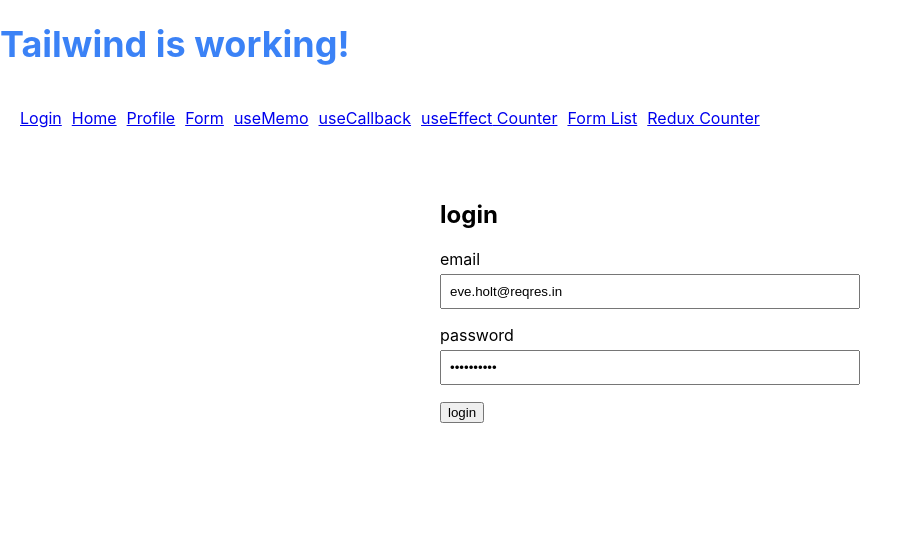
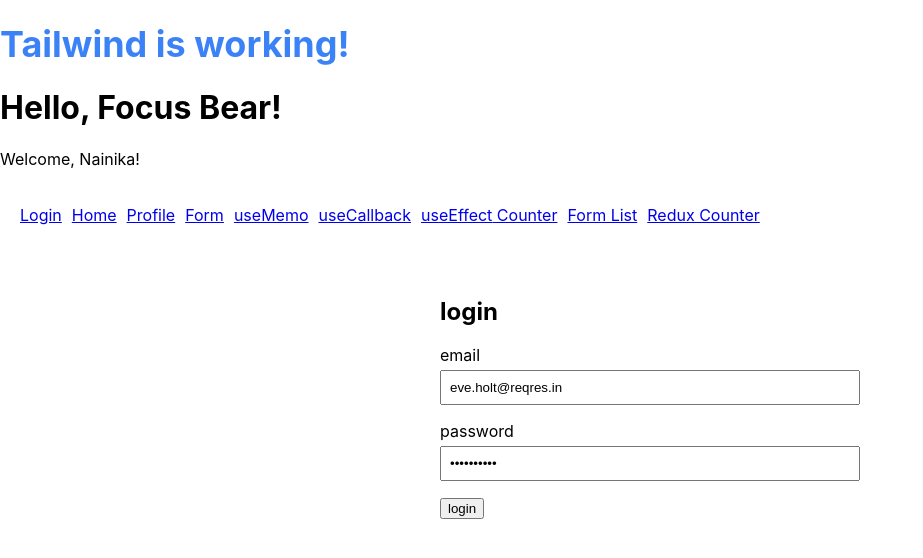
Before and after one commit to NainikaSharma/NainikaSharma-intern-repo, a React (Create React App) app: page / in a window 1280 px wide. Shown: the top 558 px of the page, without its empty margins (0-923 px from the left). Built offline with nearby package versions, Linux system fonts and the light colour scheme.

Commit message:
Create HelloWorld component with props

```diff
--- a/src/App.js
+++ b/src/App.js
@@ -12,13 +12,19 @@ import Counter from "./Counter";
 import CounterMessage from "./CounterMessage";
 import FormList from "./components/FormList";
 import ReduxCounter from "./ReduxCounter"; // Redux
+import HelloWorld from "./HelloWorld";
 
 function App() {
   return (
+
     <Router>
       <h1 className="text-4xl font-bold text-blue-500">
   Tailwind is working!
 </h1>
+<div>
+      <HelloWorld name="Nainika" />
+    </div>
+
       <div style={{ padding: "20px" }}>
 
         {/* Navigation */}
--- /dev/null
+++ b/src/HelloWorld.js
@@ -0,0 +1,12 @@
+import React from "react";
+
+function HelloWorld({ name }) {
+  return (
+    <div>
+      <h1>Hello, Focus Bear!</h1>
+      <p>Welcome, {name}!</p>
+    </div>
+  );
+}
+
+export default HelloWorld;
```
